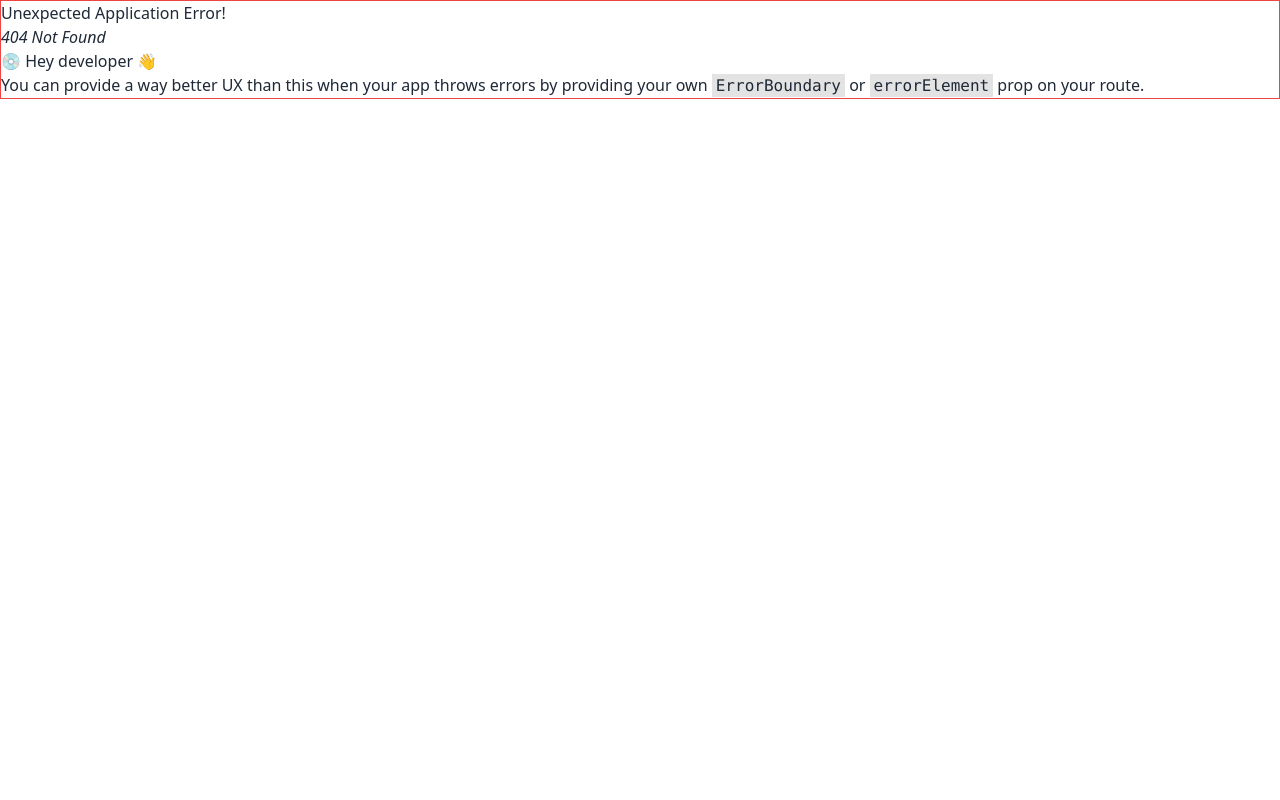
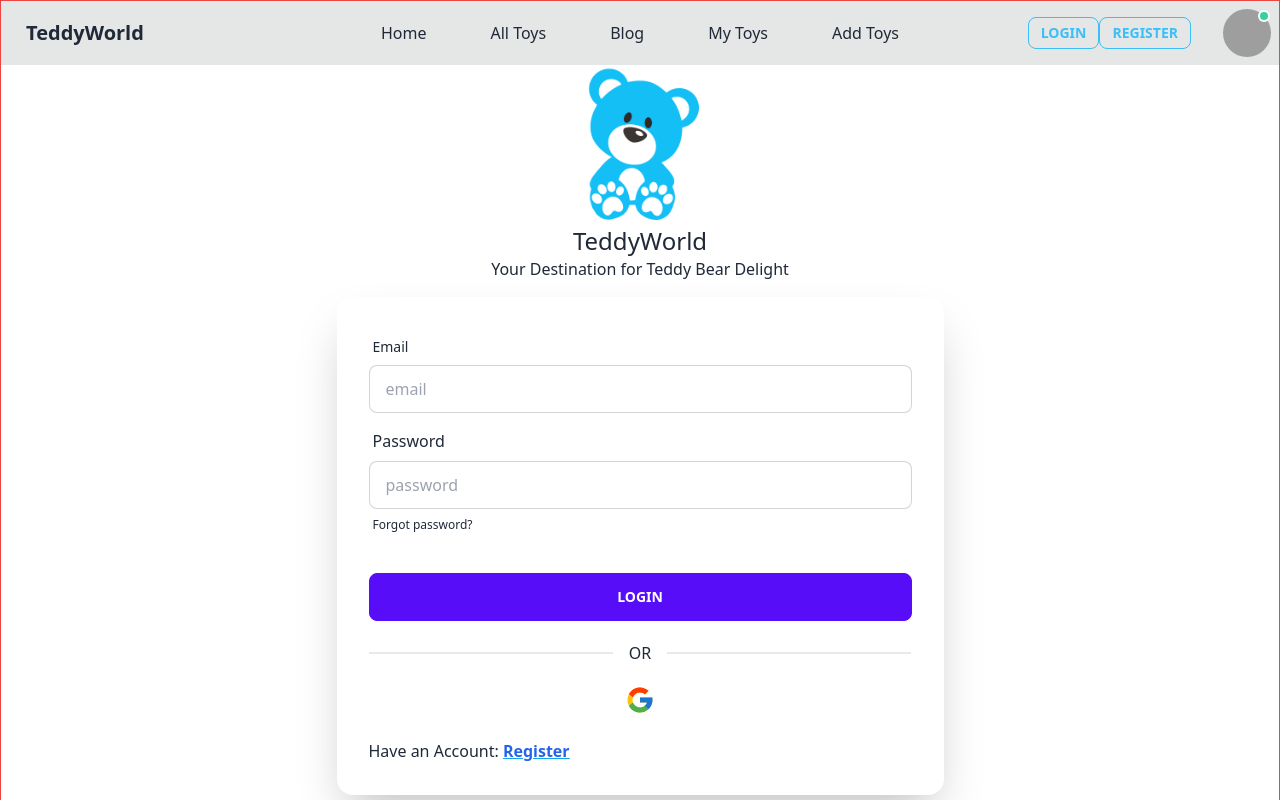
Before and after one commit to SAIDUR-WAY/teddy-toy-client, a React (Vite) app: page /login in a window 1280 px wide. Before the commit this address had no page. Shown: the top 800 px of the page. Built offline with nearby package versions, Linux system fonts and the light colour scheme; grey boxes are pictures that could not be loaded.

Commit message:
login page added

```diff
--- /dev/null
+++ b/src/pages/LoginRegister/Login.jsx
@@ -0,0 +1,75 @@
+import { Link } from 'react-router-dom'
+import teddy from '../../assets/teddy.png'
+import { FcGoogle } from 'react-icons/fc'
+
+const Login = () => {
+  const handleSubmit = (event) => {
+    event.preventDefault()
+
+    const form = event.target
+    const email = form.email.value
+    const password = form.password.value
+    console.log(email, password)
+  }
+
+  return (
+    <div className="min-h-screen">
+      <div className="md:w-1/2 mx-auto text-center">
+        <img className="w-32 mx-auto" src={teddy} alt="" />
+        <h2 className="text-2xl ">TeddyWorld</h2>
+        <p>Your Destination for Teddy Bear Delight</p>
+      </div>
+
+      <div className="hero">
+        <div className="hero-content w-full md:w-1/2">
+          <div className="card w-full shadow-2xl">
+            <form onSubmit={handleSubmit} className="card-body">
+              <div className="form-control">
+                <label className="label text-base">
+                  <span className="label-text">Email</span>
+                </label>
+                <input
+                  type="text"
+                  name='email'
+                  placeholder="email"
+                  className="input input-bordered"
+                />
+              </div>
+              <div className="form-control">
+                <label className="label">
+                  <span className="label-text text-base">Password</span>
+                </label>
+                <input
+                  type="text"
+                  name='password'
+                  placeholder="password"
+                  className="input input-bordered"
+                />
+                <label className="label">
+                  <a href="#" className="label-text-alt link link-hover">
+                    Forgot password?
+                  </a>
+                </label>
+              </div>
+              <div className="form-control mt-6">
+                <button className="btn btn-primary">Login</button>
+                <div className="divider py-4">OR</div>
+                <div className="text-center  ">
+                  <FcGoogle className="text-3xl text-center mx-auto rounded-full hover:outline outline-info transition-all" />
+                </div>
+              </div>
+              <p className="pt-4">
+                Have an Account:{' '}
+                <Link className="underline decoration-sky-500 text-blue-600 hover:text-blue-900 font-bold">
+                  Register
+                </Link>
+              </p>
+            </form>
+          </div>
+        </div>
+      </div>
+    </div>
+  )
+}
+
+export default Login
--- a/src/routers/router.jsx
+++ b/src/routers/router.jsx
@@ -3,6 +3,7 @@ import {
    } from "react-router-dom";
 import Main from "../MainLayout/Main";
 import Home from "../pages/Home/Home";
+import Login from "../pages/LoginRegister/Login";
 
   export const router = createBrowserRouter([
      {
@@ -12,6 +13,10 @@ import Home from "../pages/Home/Home";
         {
           path: '/',
           element: <Home></Home>
+        },
+        {
+          path: "/login",
+          element: <Login></Login>
         }
        ]
      },
--- a/src/shared/Navbar.jsx
+++ b/src/shared/Navbar.jsx
@@ -48,7 +48,7 @@ const Navbar = () => {
               {navItems}
             </ul>
           </div>
-          <a className="btn btn-ghost normal-case text-xl"><Link>TeddyWorld</Link></a>
+          <Link className="btn btn-ghost normal-case text-xl">TeddyWorld</Link>
         </div>
         <div className="navbar-center hidden lg:flex ">
           <ul className="menu menu-horizontal px-2 space-x-8">{navItems}</ul>
```
Also changed, not shown: src/assets/teddy.png (added).
